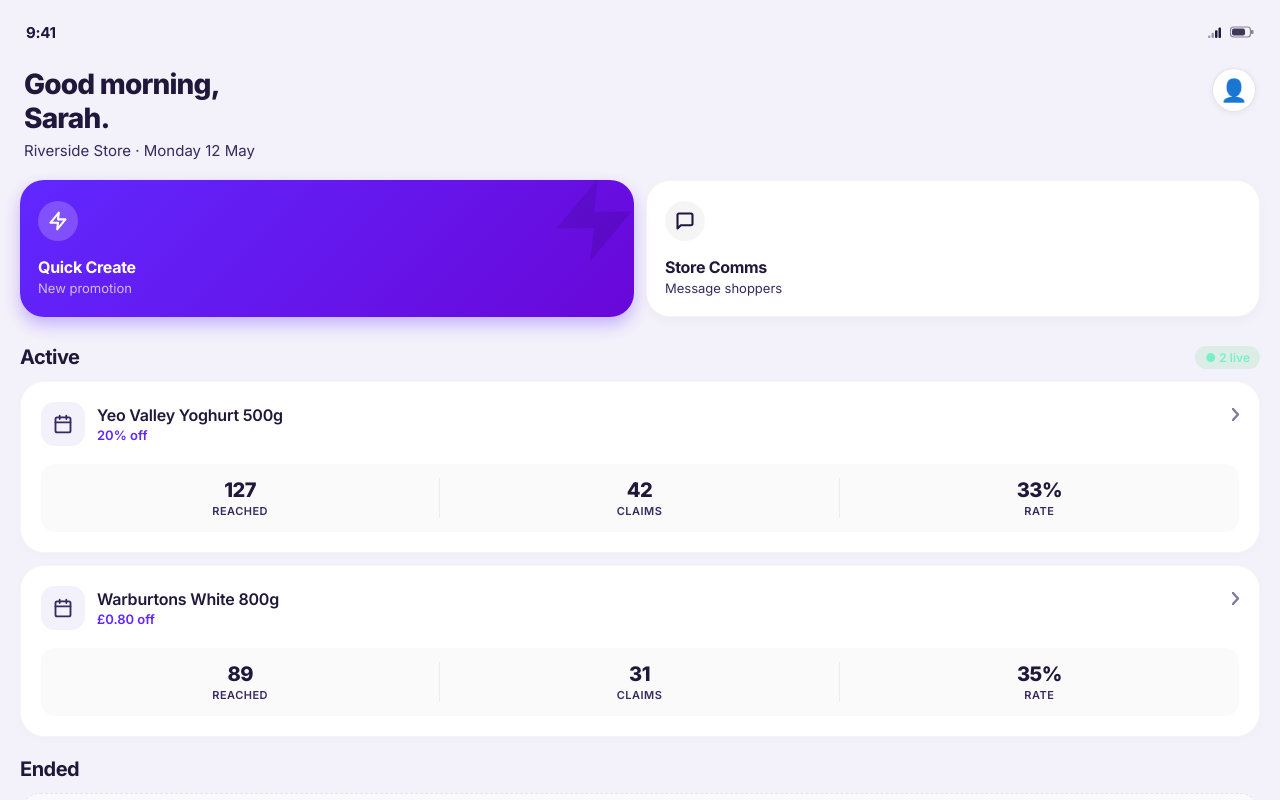
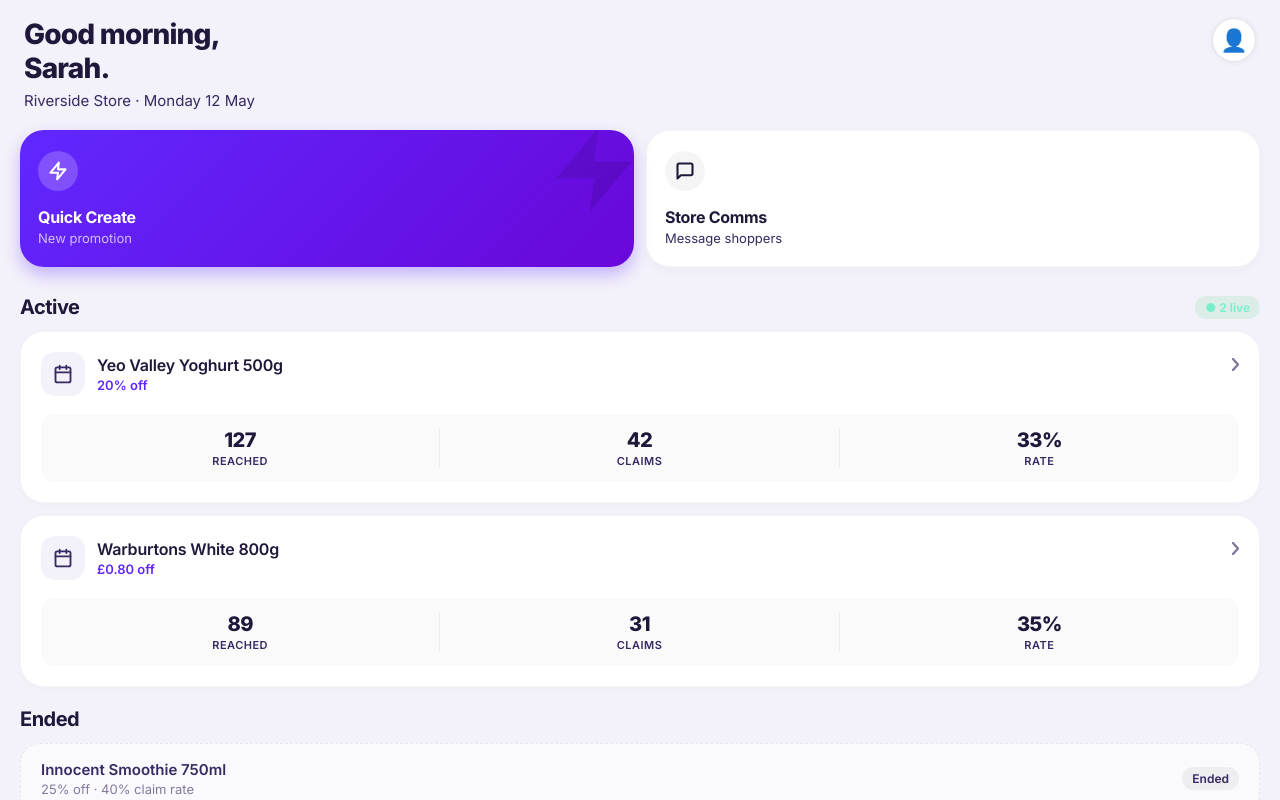
Before and after one commit to wahab-02/store-assistant-ago1, a React (Vite) app: page / in a window 1280 px wide. Built offline with nearby package versions, Linux system fonts and the light colour scheme.

Commit message:
scroll change

```diff
--- a/src/App.jsx
+++ b/src/App.jsx
@@ -68,7 +68,9 @@ export default function App() {
     <ProductProvider>
       <Globals />
       <div style={{ height: "100%", display: "flex", flexDirection: "column", overflow: "hidden" }}>
-        {render()}
+        <div style={{ flex: 1, display: "flex", flexDirection: "column", overflow: "hidden", minHeight: 0 }}>
+          {render()}
+        </div>
       </div>
     </ProductProvider>
   );
--- a/src/components/layout/StatusBar.jsx
+++ b/src/components/layout/StatusBar.jsx
@@ -1,58 +1,5 @@
-import { T1 } from "../../constants/colors";
-
-function StatusBar({ light }) {
-  const c = light ? "rgba(255,255,255,0.85)" : T1;
-
-  return (
-    <div style={{
-      display: "flex",
-      justifyContent: "space-between",
-      alignItems: "center",
-      padding: "14px 26px 0",
-      height: 50,
-      flexShrink: 0
-    }}>
-      <span style={{
-        fontSize: 15,
-        fontWeight: 700,
-        color: c,
-        letterSpacing: "-0.3px"
-      }}>
-        9:41
-      </span>
-      <div style={{ display: "flex", gap: 6, alignItems: "center" }}>
-        <svg width="16" height="11" viewBox="0 0 16 11">
-          {[0, 3.5, 7, 10.5].map((x, i) => (
-            <rect
-              key={i}
-              x={x}
-              y={11 - (i + 1) * 2.6}
-              width="2.5"
-              height={(i + 1) * 2.6}
-              rx="1"
-              fill={c}
-              opacity={i < 2 ? 0.4 : 1}
-            />
-          ))}
-        </svg>
-        <svg width="24" height="12" viewBox="0 0 24 12">
-          <rect
-            x=".5"
-            y="1"
-            width="20"
-            height="10"
-            rx="3"
-            fill="none"
-            stroke={c}
-            strokeWidth="1.2"
-            opacity=".5"
-          />
-          <rect x="21" y="4" width="2.5" height="4" rx="1" fill={c} opacity=".5" />
-          <rect x="2" y="2.5" width="13" height="7" rx="2" fill={c} opacity=".85" />
-        </svg>
-      </div>
-    </div>
-  );
+function StatusBar() {
+  return null;
 }
 
 export default StatusBar;
--- a/src/index.css
+++ b/src/index.css
@@ -5,6 +5,12 @@ html, body, #root {
   overflow: hidden;
 }
 
+/* Ensure every screen fills its container and allows inner scroll */
+#root > div > div {
+  min-height: 0;
+}
+
+/* Scandit camera fills container */
 .scandit-scanner-root video,
 .scandit-scanner-root canvas {
   width: 100% !important;
```
